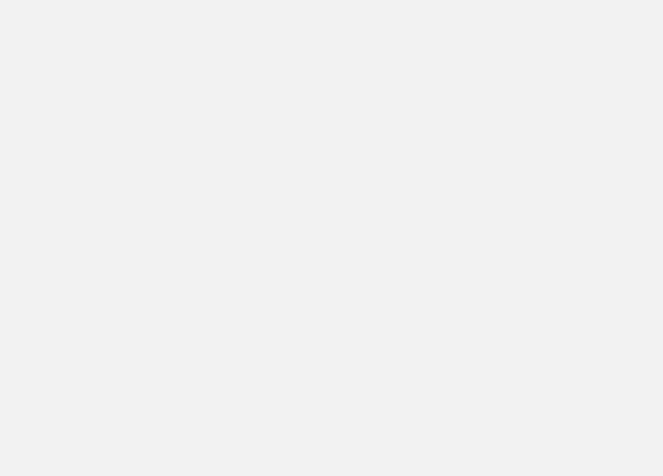
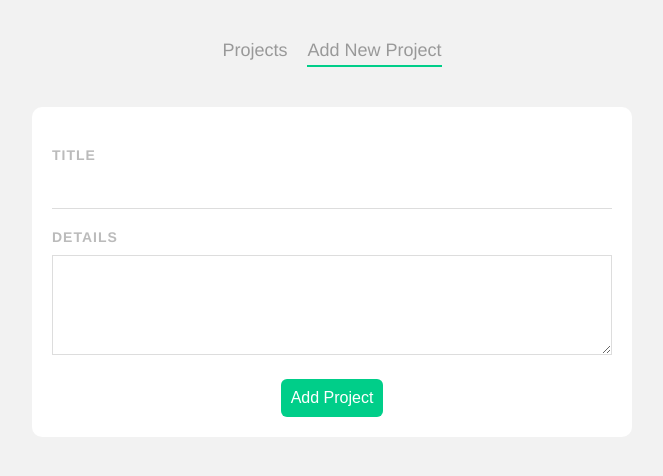
Before and after one commit to SaiThihan/project-planner, a Vue app: page /add in a window 1280 px wide. Before the commit this address had no page. Shown: the top 476 px of the page, without its empty margins (308-971 px from the left). Built offline with nearby package versions, Linux system fonts and the light colour scheme.

Commit message:
complete check,add new pj,navbar form added

```diff
--- a/src/App.vue
+++ b/src/App.vue
@@ -1,9 +1,17 @@
 <template>
+  <Navbar />
   <router-view />
 </template>
+<script>
+import Navbar from './components/Navbar.vue'
+export default {
 
+  components: {
+    Navbar
+  }
+}
+</script>
 <style>
-
 body {
   background: #f2f2f2;
 }
--- /dev/null
+++ b/src/components/Navbar.vue
@@ -0,0 +1,28 @@
+<template>
+    <nav class="main-nav">
+        <router-link :to="{ name: 'home' }">Projects</router-link>
+        <router-link :to="{ name: 'AddProject' }">Add New Project</router-link>
+    </nav>
+</template>
+<script>
+</script>
+
+<style>
+.main-nav {
+    text-align: center;
+    margin: 40px auto;
+}
+
+.main-nav a {
+    display: inline-block;
+    text-decoration: none;
+    margin: 0 10px;
+    color: #999;
+    font-size: 18px;
+}
+
+a.router-link-active {
+    border-bottom: 2px solid #00ce89;
+    padding-bottom: 4px;
+}
+</style>
--- a/src/components/SingleProject.vue
+++ b/src/components/SingleProject.vue
@@ -1,11 +1,11 @@
 <template>
-    <div class="project">
+    <div class="project" :class="{ complete: project.complete }">
         <div class="actions">
             <h3 @click="showDetails = !showDetails">{{ project.title }}</h3>
             <div class="icons">
                 <span class="material-icons">edit</span>
                 <span @click="deleteProject" class="material-icons">delete</span>
-                <span class="material-icons">done</span>
+                <span @click="toggleComplete" class="material-icons tick">done</span>
             </div>
         </div>
         <div v-if="showDetails" class="details">
@@ -28,6 +28,14 @@ export default {
             fetch(this.uri, {
                 method: 'DELETE',
             }).then(() => this.$emit('delete', this.project.id)).catch(err => console.log(err))
+        },
+        toggleComplete() {
+            fetch(this.uri, {
+                method: "PATCH",
+                headers: { 'Content-Type': "application/json" },
+                body: JSON.stringify({ complete: !this.project.complete })
+            })
+                .then(() => this.$emit('complete', this.project.id)).catch(err => console.log(err))
         }
     }
 }
@@ -63,4 +71,12 @@ h3 {
 .material-icons:hover {
     color: #777;
 }
+
+.project.complete{
+    border-left: 4px solid #00ce89;
+}
+
+.project.complete .tick{
+    color: #00ce89;
+}
 </style>
--- a/src/router/index.js
+++ b/src/router/index.js
@@ -1,5 +1,6 @@
 import { createRouter, createWebHistory } from 'vue-router'
 import HomeView from '../views/HomeView.vue'
+import AddProject from '@/views/AddProject.vue'
 
 const routes = [
   {
@@ -7,6 +8,11 @@ const routes = [
     name: 'home',
     component: HomeView
   },
+  {
+    path: '/add',
+    name: 'AddProject',
+    component: AddProject
+  }
 
 ]
 
--- /dev/null
+++ b/src/views/AddProject.vue
@@ -0,0 +1,82 @@
+<template>
+    <form @submit.prevent="handleSubmit">
+        <label>Title </label>
+        <input type="text" v-model="title" required />
+        <label>Details</label>
+        <textarea required v-model="details"></textarea>
+        <button>Add Project</button>
+    </form>
+</template>
+
+<script>
+export default {
+    data() {
+        return {
+            title: '',
+            details: ''
+        }
+    },
+    methods: {
+        handleSubmit() {
+            let project = {
+                title: this.title,
+                details: this.details,
+                complete: false
+            }
+
+            fetch('http://localhost:3000/projects', {
+                method: 'POST',
+                headers: { 'Content-Type': 'application/json' },
+                body: JSON.stringify(project)
+            }).then(() => {
+                this.$router.push('/')
+            }).catch(err => console.log(err))
+        }
+    }
+}
+</script>
+
+<style>
+form {
+    background: white;
+    border-radius: 10px;
+    padding: 20px;
+}
+
+label {
+    display: block;
+    text-transform: uppercase;
+    color: #bbb;
+    font-size: 14px;
+    font-weight: bold;
+    letter-spacing: 1px;
+    margin: 20px 0 10px 0;
+}
+
+input {
+    padding: 10px;
+    border: 0;
+    border-bottom: 1px solid #ddd;
+    width: 100%;
+    box-sizing: border-box;
+}
+
+textarea {
+    border: 1px solid #ddd;
+    padding: 10px;
+    width: 100%;
+    box-sizing: border-box;
+    height: 100px;
+}
+
+form button {
+    display: block;
+    margin: 20px auto 0;
+    background: #00ce89;
+    color: white;
+    padding: 10px;
+    border: 0;
+    border-radius: 6px;
+    font-size: 16px;
+}
+</style>
--- a/src/views/HomeView.vue
+++ b/src/views/HomeView.vue
@@ -2,7 +2,7 @@
   <div class="home">
     <div v-if="projects.length">
       <div v-for="project in projects" :key="project.id">
-        <SingleProject :project="project" @delete="handleDelete"/>
+        <SingleProject :project="project" @delete="handleDelete" @complete="handleComplete"/>
       </div>
     </div>
   </div>
@@ -34,6 +34,13 @@ export default {
       this.projects = this.projects.filter(project => {
         return project.id !== id
       })
+    },
+
+    handleComplete(id){
+      let p = this.projects.find(project => {
+        return project.id === id
+      })
+      p.complete = !p.complete
     }
   }
 }
```
Also changed, not shown: data/db.json (line endings or trailing spaces).
